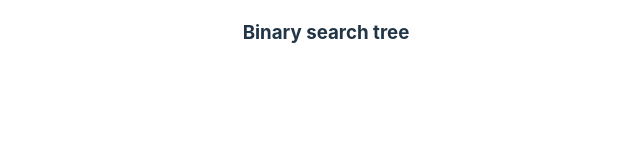
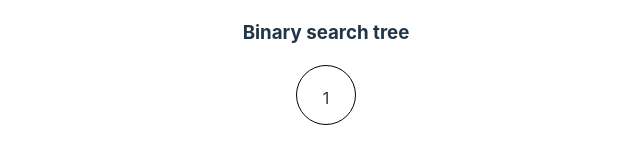
Before and after one commit to sean-xiao-zhao7/vite-algorithms, a Vue app: page / in a window 1280 px wide. Shown: the part 181-344 px from the top of the page, without its empty margins (314-954 px from the left). Built offline with nearby package versions, Linux system fonts and the light colour scheme.

Commit message:
Display node

```diff
--- a/src/components/data_structures/BinarySearchTree.vue
+++ b/src/components/data_structures/BinarySearchTree.vue
@@ -1,5 +1,28 @@
+<script>
+import BinarySearchTree from "../../model/BinarySearchTree";
+import Node from "../shared/Node.vue";
 
+export default {
+    components: { Node },
+    data() {
+        return {
+            binarySearchTree: new BinarySearchTree(1),
+        };
+    },
+};
+</script>
 
 <template>
     <h3>Binary search tree</h3>
+    <div id="bst">
+        <node :value="binarySearchTree.root.value"></node>
+    </div>
 </template>
+
+<style scoped>
+#bst {
+    display: flex;
+    align-items: center;
+    justify-content: center;
+}
+</style>
--- /dev/null
+++ b/src/components/shared/Node.vue
@@ -0,0 +1,22 @@
+<script>
+export default {
+    props: ["value"],
+};
+</script>
+
+<template>
+    <div id="node">
+        {{ this.value }}
+    </div>
+</template>
+
+<style scoped>
+#node {
+    border: solid 1px black;
+    padding: 1.2rem;
+    width: 1.2rem;
+    height: 1.2rem;
+    border-radius: 3rem;
+    font-size: 1rem;
+}
+</style>
--- a/src/model/BinarySearchTree.js
+++ b/src/model/BinarySearchTree.js
@@ -1,11 +1,13 @@
-import "./Node";
+import Node from "./Node";
 
 class BinarySearchTree {
-    constructor(root) {
-        this.root = root;
+    constructor(rootValue) {
+        this.root = new Node(rootValue);
     }
 
     insert(node) {}
 
     lookup(node) {}
 }
+
+export default BinarySearchTree;
```
